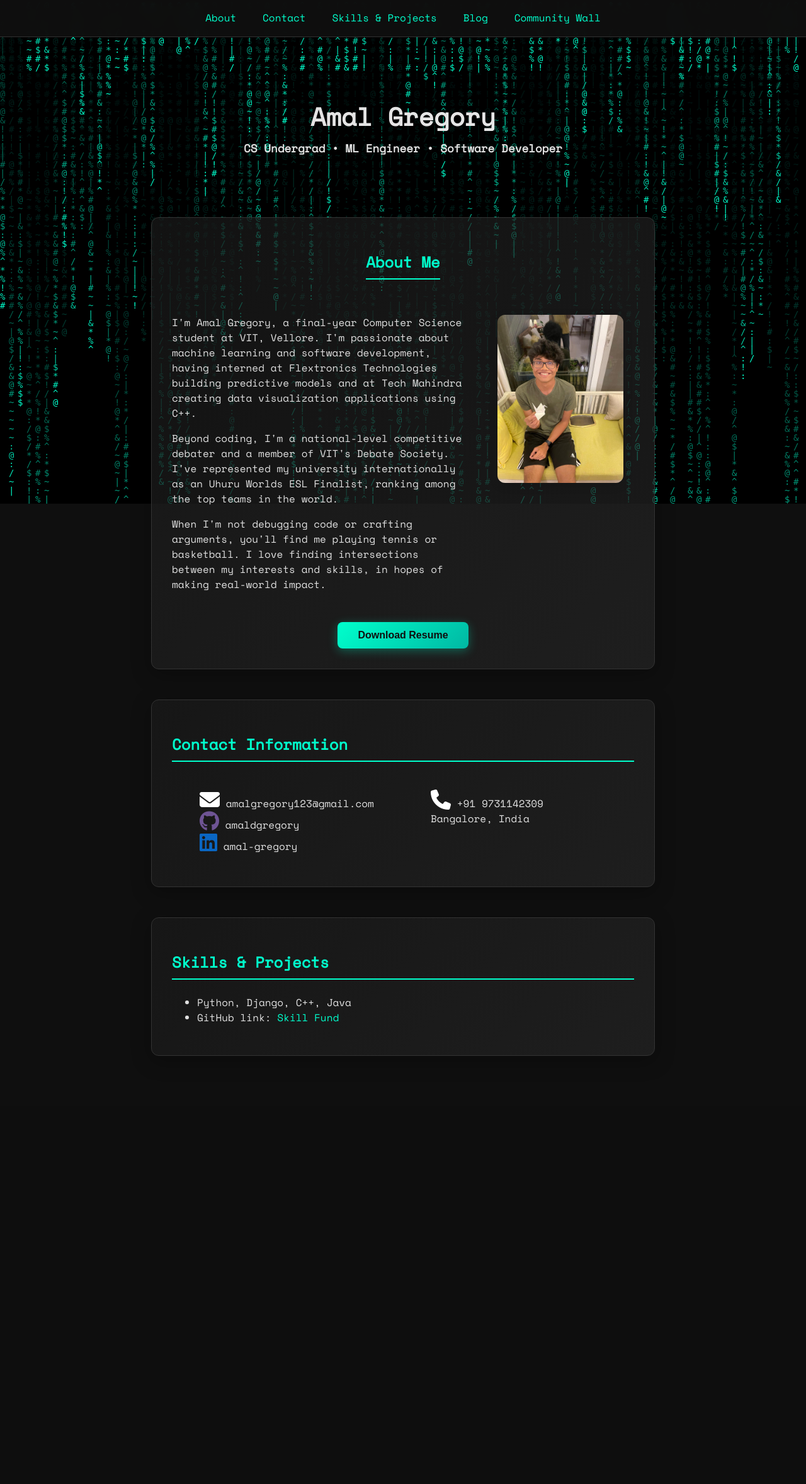
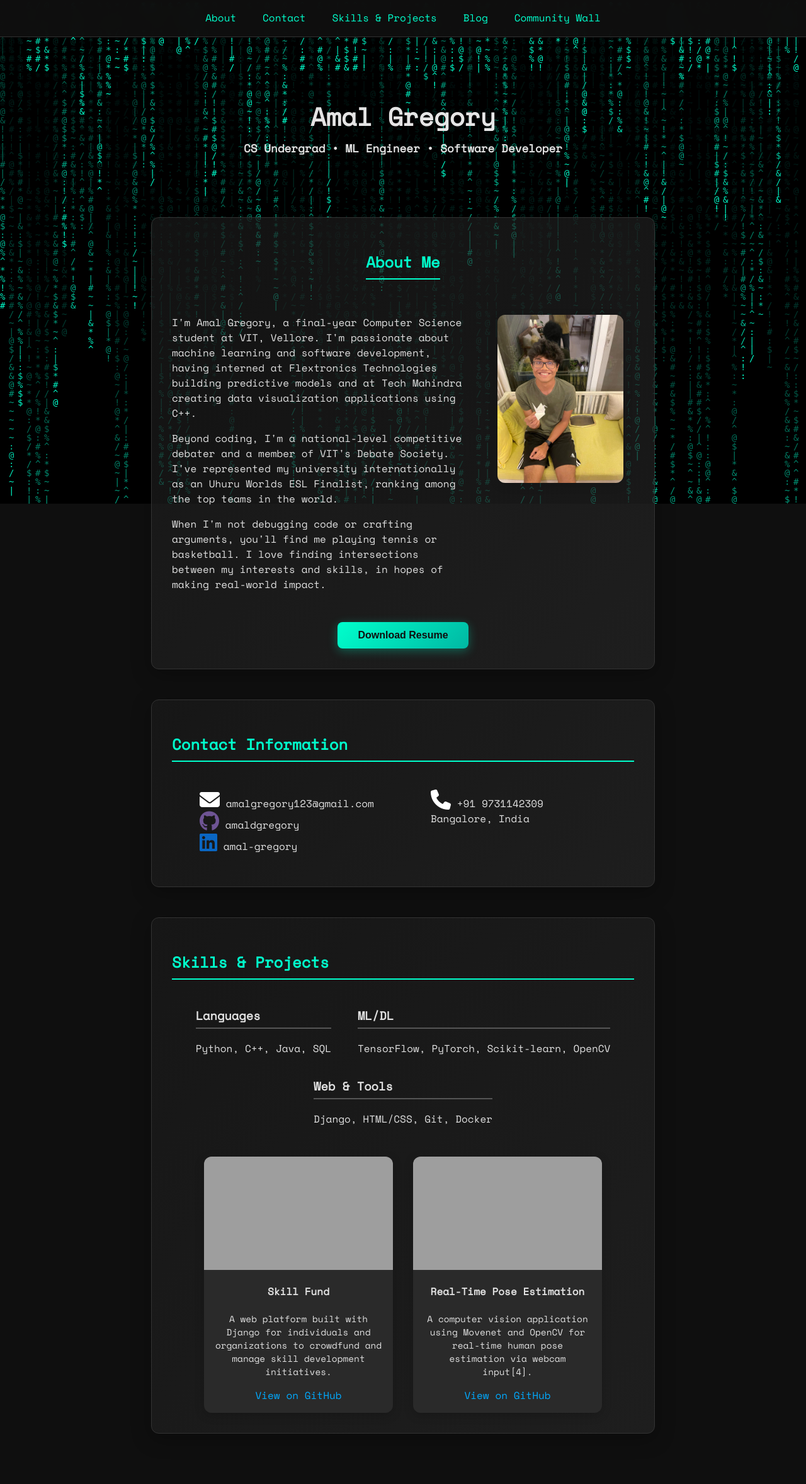
Before and after one commit to amaldgregory/portfolio_website, a Django app: page / in a window 1280 px wide. Shown: the whole page at 63% size. Before the commit the page ends 1677 px from the top, so only its background shows below. Run offline with Django 5.2, Linux system fonts and the light colour scheme; grey boxes are pictures that could not be loaded.

Commit message:
skills and projects added

```diff
--- a/templates/home.html
+++ b/templates/home.html
@@ -95,10 +95,46 @@
 
         <section id="skills">
             <h2>Skills & Projects</h2>
-            <ul>
-                <li>Python, Django, C++, Java</li>
-                <li>GitHub link: <a href="https://github.com/yourusername/yourproject">Skill Fund</a></li>
-            </ul>
+            <!-- Skills Subsection -->
+            <div style="margin-bottom: 2rem; text-align: center;">
+                <div style="display: inline-block; text-align: left; margin: 0 1rem;">
+                    <h3 style="border-bottom: 2px solid #555; padding-bottom: 5px;">Languages</h3>
+                    <p>Python, C++, Java, SQL</p>
+                </div>
+                <div style="display: inline-block; text-align: left; margin: 0 1rem;">
+                    <h3 style="border-bottom: 2px solid #555; padding-bottom: 5px;">ML/DL</h3>
+                    <p>TensorFlow, PyTorch, Scikit-learn, OpenCV</p>
+                </div>
+                <div style="display: inline-block; text-align: left; margin: 0 1rem;">
+                    <h3 style="border-bottom: 2px solid #555; padding-bottom: 5px;">Web & Tools</h3>
+                    <p>Django, HTML/CSS, Git, Docker</p>
+                </div>
+            </div>
+
+            <!-- Projects Subsection -->
+            <div class="projects-container" style="display: flex; justify-content: center; gap: 2rem; flex-wrap: wrap;">
+
+                <!-- Project Card 1 -->
+                <div class="project-card" style="background-color: #2a2a2a; border-radius: 12px; box-shadow: 0 4px 16px rgba(0,0,0,0.2); overflow: hidden; max-width: 300px; text-align: center;">
+                    <img src="{% static 'assets/project_1_placeholder.png' %}" alt="Skill Fund Project" style="width: 100%; height: 180px; object-fit: cover;">
+                    <div style="padding: 1rem;">
+                        <h4 style="margin-top: 0;">Skill Fund</h4>
+                        <p style="font-size: 0.9rem;">A web platform built with Django for individuals and organizations to crowdfund and manage skill development initiatives.</p>
+                        <a href="https://github.com/amaldgregory/skill-fund" target="_blank" style="text-decoration: none; color: #00aaff;">View on GitHub</a>
+                    </div>
+                </div>
+
+                <!-- Project Card 2 -->
+                <div class="project-card" style="background-color: #2a2a2a; border-radius: 12px; box-shadow: 0 4px 16px rgba(0,0,0,0.2); overflow: hidden; max-width: 300px; text-align: center;">
+                    <img src="{% static 'assets/project_2_placeholder.png' %}" alt="Pose Estimation Project" style="width: 100%; height: 180px; object-fit: cover;">
+                    <div style="padding: 1rem;">
+                        <h4 style="margin-top: 0;">Real-Time Pose Estimation</h4>
+                        <p style="font-size: 0.9rem;">A computer vision application using Movenet and OpenCV for real-time human pose estimation via webcam input[4].</p>
+                        <a href="https://github.com/amaldgregory/pose-estimation" target="_blank" style="text-decoration: none; color: #00aaff;">View on GitHub</a>
+                    </div>
+                </div>
+
+            </div>
         </section>
     </div>
 </body>
```
